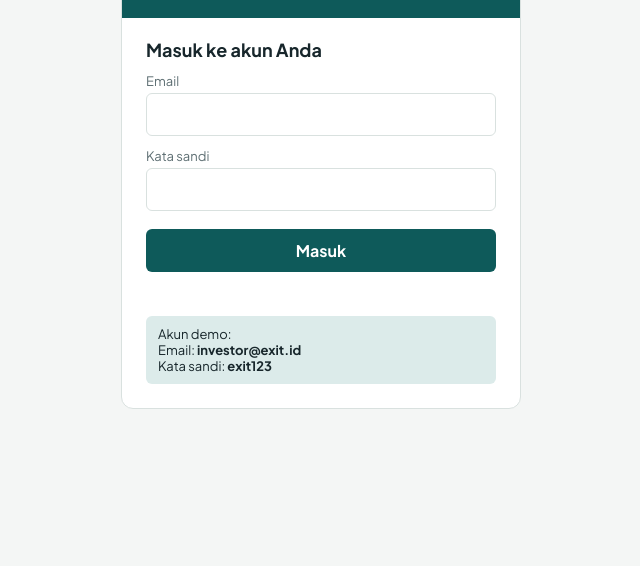
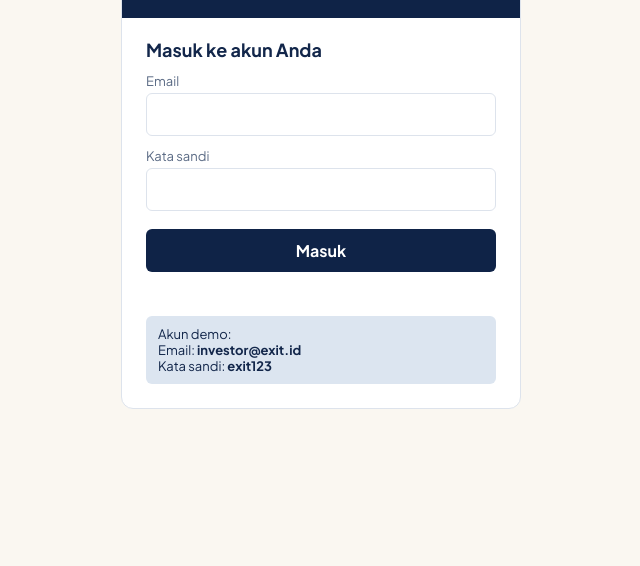
Before and after one commit to mnaufalraafi-coder/Projek-EXIT, a plain HTML site: page login.html in a window 1280 px wide. Shown: the part 234-800 px from the top of the page, without its empty margins (319-959 px from the left). Drawn offline with Linux system fonts and the light colour scheme.

Commit message:
Change color scheme in login.html
Updated CSS variables for improved color scheme.

```diff
--- a/login.html
+++ b/login.html
@@ -6,7 +6,7 @@
 <title>Masuk - EXIT</title>
 <link href="https://fonts.googleapis.com/css2?family=Plus+Jakarta+Sans:wght@400;700;800&display=swap" rel="stylesheet">
 <style>
-:root{--bg:#F4F6F5;--ink:#17262B;--mut:#5E6F73;--line:#D9E1DF;--teal:#0E5A5A;--teal2:#DCEBEA;--amber:#E39A2D;--red:#B3412F}
+:root{--bg:#FAF7F1;--ink:#12264A;--mut:#5B6B85;--line:#DDE3EC;--teal:#0F2347;--teal2:#DCE5F0;--amber:#B58A45;--red:#B3412F}
 *{box-sizing:border-box;margin:0}
 body{font-family:'Plus Jakarta Sans',system-ui,sans-serif;background:var(--bg);color:var(--ink);min-height:100vh;display:flex;align-items:center;justify-content:center;padding:16px}
 .box{background:#fff;border:1px solid var(--line);border-radius:12px;width:100%;max-width:400px;overflow:hidden}
```
